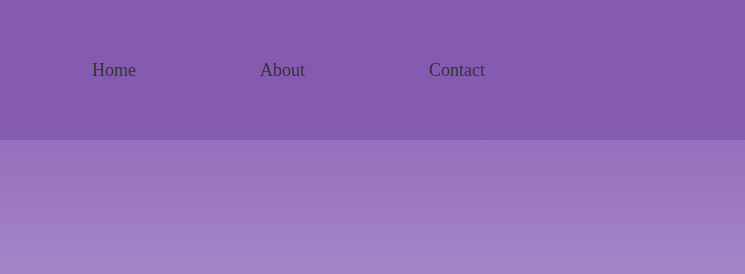
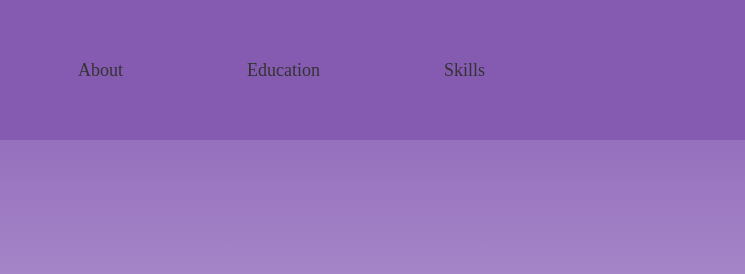
Before and after one commit to evikj/website, a plain HTML site: page index.html in a window 1280 px wide. Shown: the top 274 px of the page, 535-1280 px from the left. Drawn offline with Linux system fonts and the light colour scheme.

Commit message:
Update index.html

```diff
--- a/index.html
+++ b/index.html
@@ -17,9 +17,9 @@
     <h1>Eva Gjorgjevikj</h1>
     <nav>
         <ul>
-            <li><a href="#">Home</a></li>
-            <li><a href="#">About</a></li>
-            <li><a href="#">Contact</a></li>
+            <li><a href="index.html">About</a></li>
+            <li><a href="obrazovanie.html">Education</a></li>
+            <li><a href="licnivestini.html">Skills</a></li>
         </ul>
     </nav>
     <img src="dice.png"  class="side-image">
```
